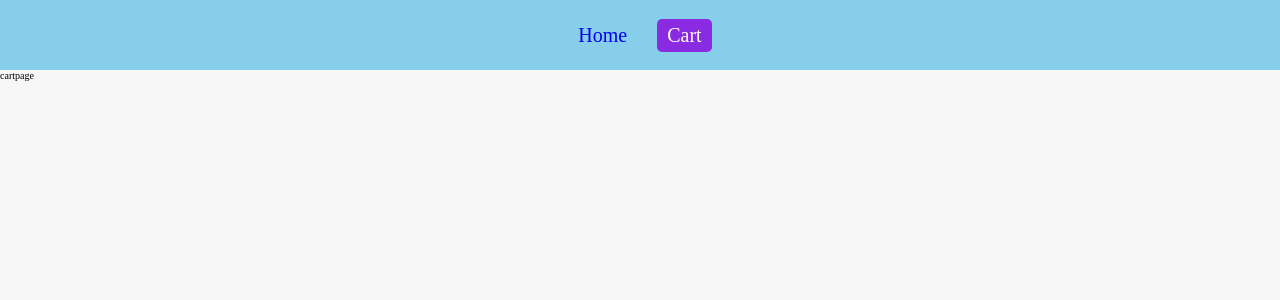
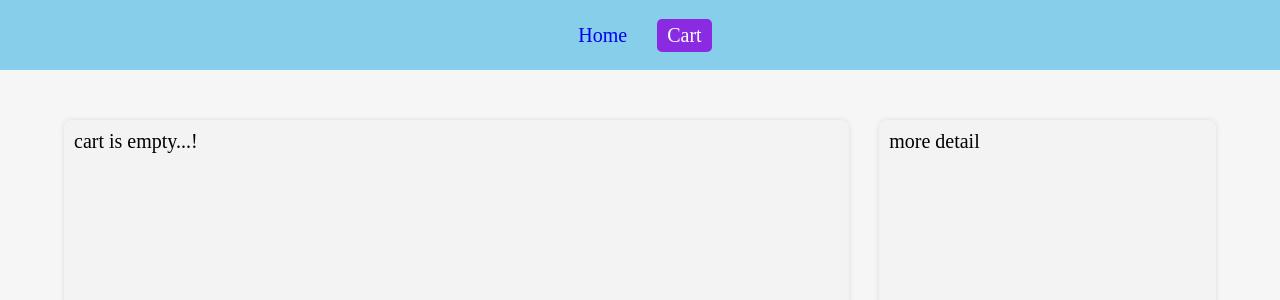
Before and after one commit to HanzaleLatifi/Shoe-Store, a React (Create React App) app: page /cart in a window 1280 px wide. Shown: the top 300 px of the page. Built offline with nearby package versions, Linux system fonts and the light colour scheme.

Commit message:
develope cartList

```diff
--- /dev/null
+++ b/src/pages/CartPage.css
@@ -0,0 +1,44 @@
+.cart-container {
+  width: 90vw;
+  max-width: 1170px;
+  display: flex;
+  justify-content: center;
+  margin: 5rem auto;
+  font-size: 2rem;
+}
+.cartList {
+  display: flex;
+  flex-direction: column;
+  margin-right: 3rem;
+  background-color: #f3f3f3;
+  padding: 1rem;
+  width: 70%;
+  height: auto;
+  border-radius: 0.8rem;
+  box-shadow: 0 0 0.5rem gainsboro;
+  min-height: 20rem;
+}
+.cartItem {
+  display: flex;
+  justify-content: space-between;
+  align-items: center;
+  padding: 1rem;
+  border-bottom: 0.1rem solid #ccc;
+}
+.cartItem .cartImage {
+  width: 10rem;
+  height: 10rem;
+}
+.cartItem .cartImage img {
+  width: 100%;
+  height: auto;
+  border-radius: 0.8rem;
+}
+.CartDetail {
+  width: 30%;
+  background-color: #f3f3f3;
+  border-radius: 0.8rem;
+  padding: 1rem;
+  max-height: 35rem;
+  box-shadow: 0 0 0.5rem gainsboro;
+}
--- a/src/pages/CartPage.js
+++ b/src/pages/CartPage.js
@@ -1,8 +1,37 @@
 import React from "react";
+import { useCart } from "../providers/CartProvider";
+import "./CartPage.css";
 
 function CartPage() {
+  const { cart } = useCart();
+
   return (
-      <main>cartpage</main>
+    <main className="cart-container">
+      <section className="cartList">
+        {cart.length ? (
+          cart.map((item) => {
+            return (
+              <div className="cartItem" key={item.id}>
+                <div className="cartImage">
+                  <img src={item.image} alt={item.name} />
+                </div>
+                <div>{item.name}</div>
+                <div>{item.price * item.quantity}</div>
+                <div className="btn-container">
+                  <button>Add</button>
+                  <button>{item.quantity}</button>
+                  <button>remove</button>
+                </div>
+              </div>
+            );
+          })
+        ) : (
+          <p>cart is empty...!</p>
+        )}
+      </section>
+
+      <section className="CartDetail">more detail</section>
+    </main>
   );
 }
 
```
